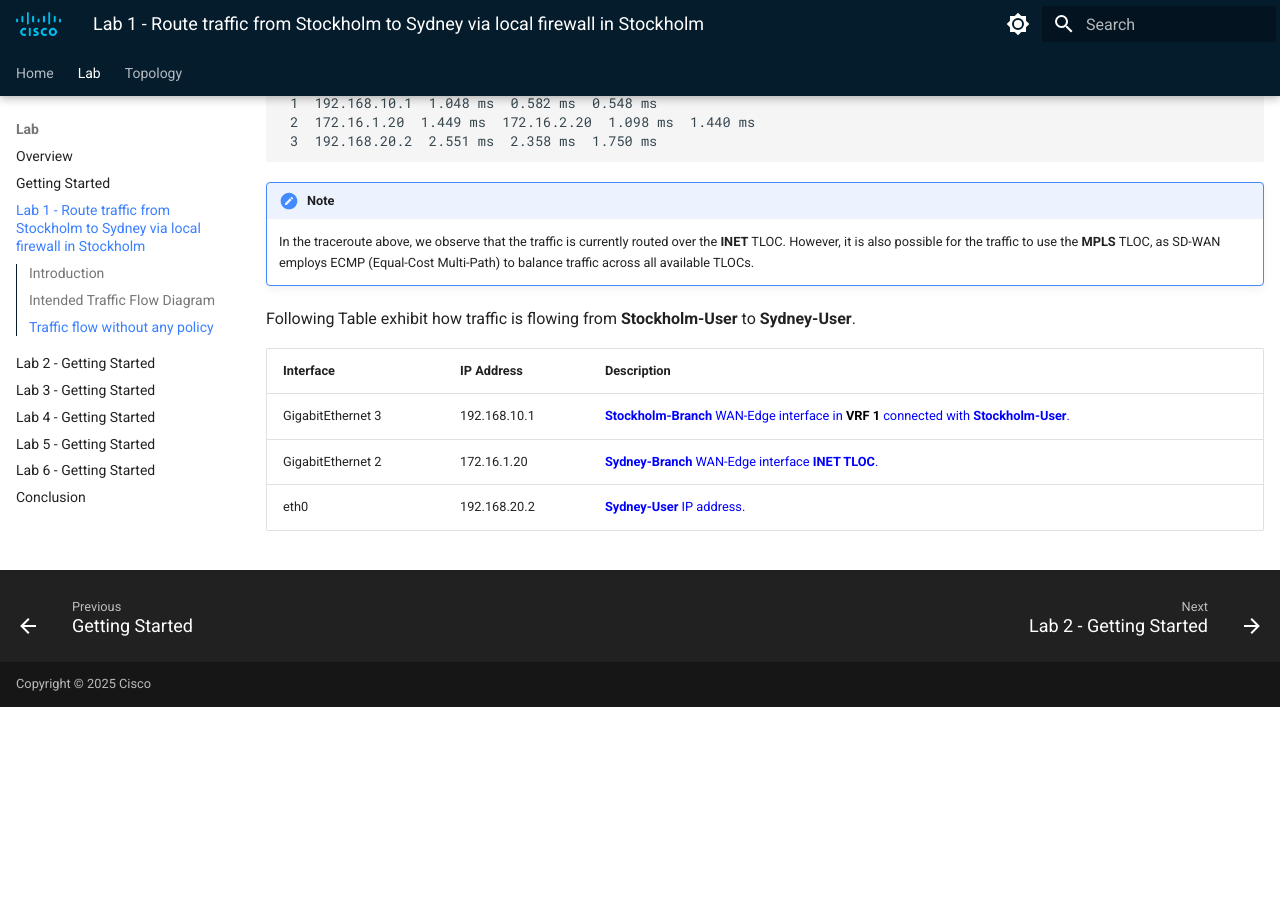
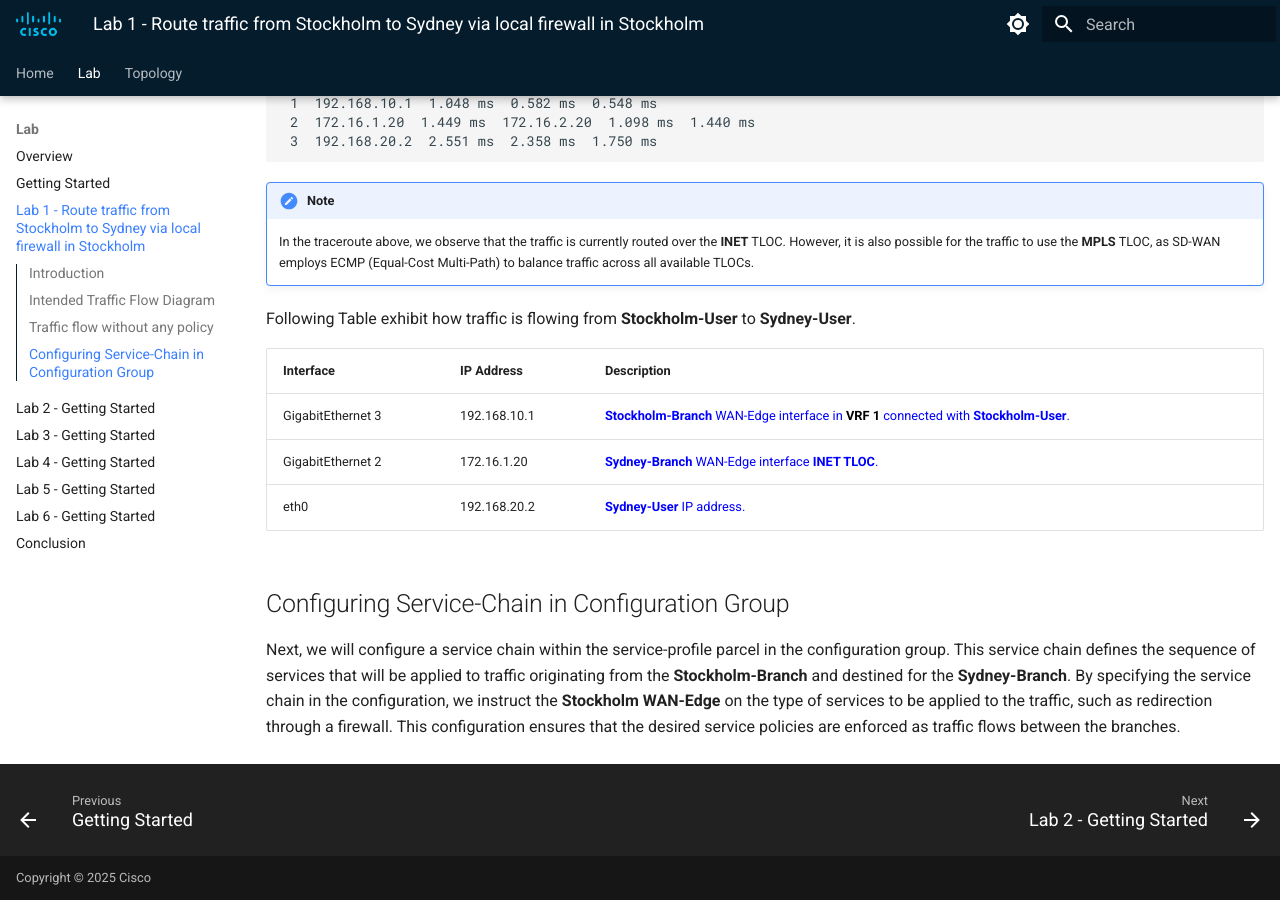
Before and after one commit to ciscodocs/ltrent-2008-clemea25, an MkDocs documentation site: the page built from docs/lab1_getting_started.md, in a window 1280 px wide and 900 px high, scrolled down 2819 px. Built offline with MkDocs 1.6.1 and Material for MkDocs 9.7.7, drawn with Linux system fonts in a browser that asks for light colours; before the commit the page ends 3526 px from its top, so only the background shows below that.

Commit message:
Scenario-1 guide.

```diff
--- a/docs/lab1_getting_started.md
+++ b/docs/lab1_getting_started.md
@@ -92,3 +92,7 @@ Following Table exhibit how traffic is flowing from **Stockholm-User** to **Sydn
 | GigabitEthernet 3 | 192.168.10.1 | <font color="blue"> **Stockholm-Branch** WAN-Edge interface in **<font color="black">VRF 1</font>** connected with **Stockholm-User**. |
 | GigabitEthernet 2 | 172.16.1.20  | <font color="blue"> **Sydney-Branch** WAN-Edge interface **INET TLOC**.</font>                                                         |
 | eth0              | 192.168.20.2 | <font color="blue"> **Sydney-User** IP address.</font>                                                                                  |
+
+## Configuring Service-Chain in Configuration Group
+
+Next, we will configure a service chain within the service-profile parcel in the configuration group. This service chain defines the sequence of services that will be applied to traffic originating from the **Stockholm-Branch** and destined for the **Sydney-Branch**. By specifying the service chain in the configuration, we instruct the **Stockholm WAN-Edge** on the type of services to be applied to the traffic, such as redirection through a firewall. This configuration ensures that the desired service policies are enforced as traffic flows between the branches.
```
